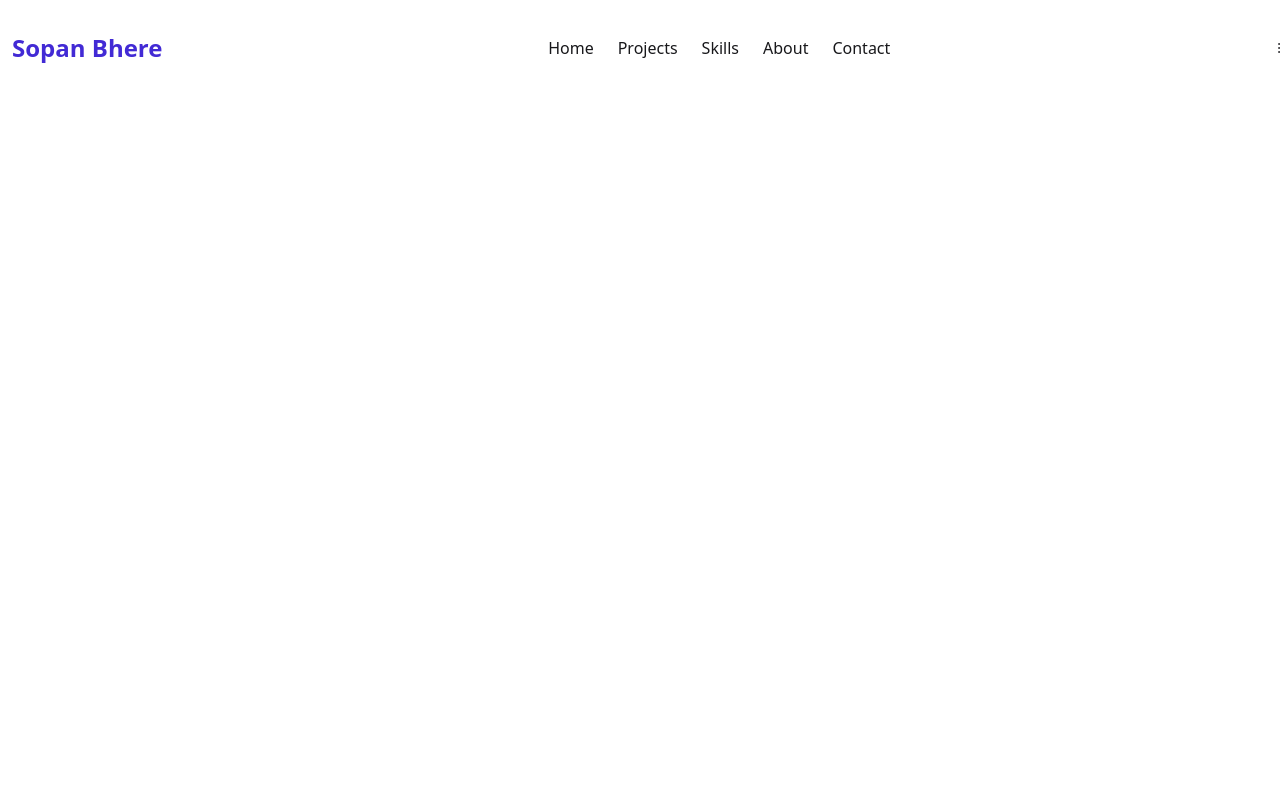
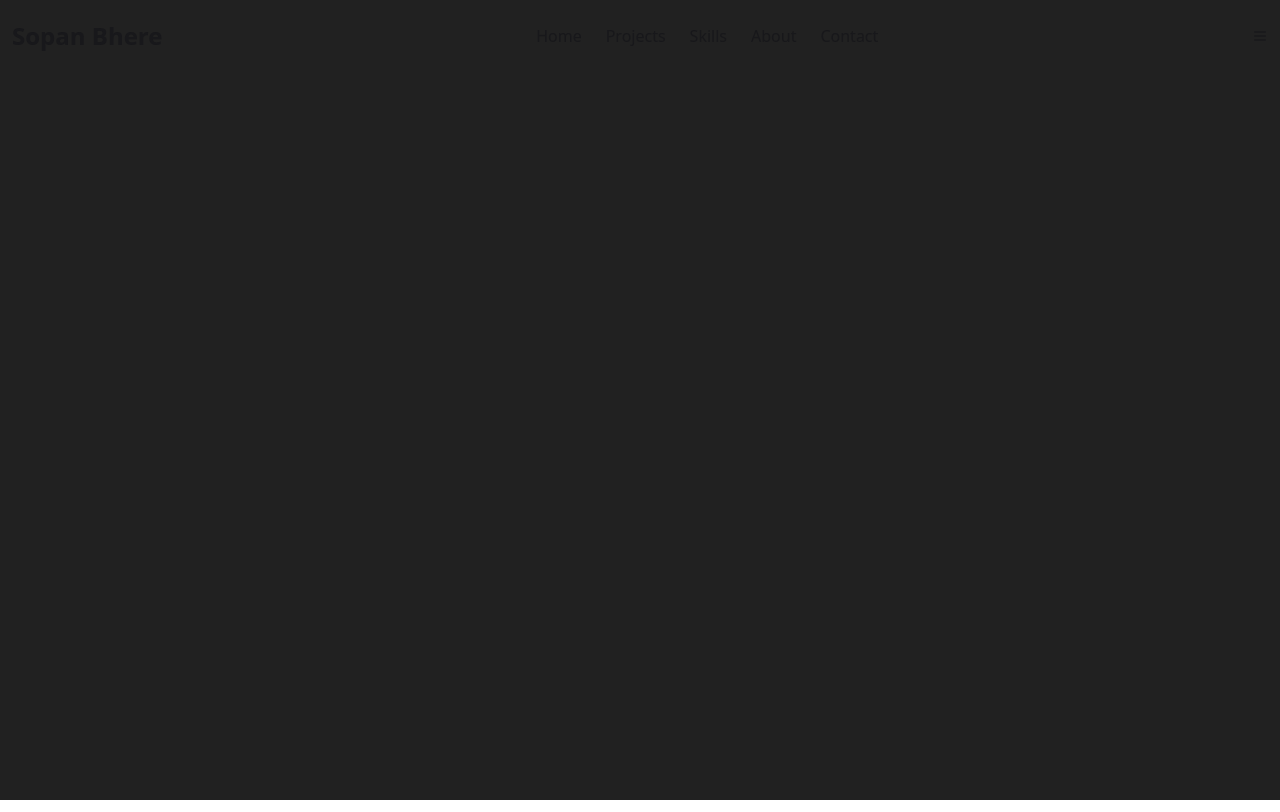
Before and after one commit to thesopan21/portfolio, a React (Vite) app: page / in a window 1280 px wide. Built offline with nearby package versions, Linux system fonts and the light colour scheme.

Commit message:
nav bar style updated

```diff
--- a/src/App.tsx
+++ b/src/App.tsx
@@ -17,9 +17,7 @@ const App = () => {
   ])
 
   return (
-    <div className="w-screen h-screen p-3">
-      <RouterProvider router={router} />
-    </div>
+    <RouterProvider router={router} />
   )
 }
 
--- a/src/components/NavBar/NavBar.tsx
+++ b/src/components/NavBar/NavBar.tsx
@@ -26,12 +26,12 @@ const NavBar = () => {
   return (
     <header
       className={`
-        fixed w-full z-50 transition-all duration-300
+        fixed w-full z-50 transition-all duration-300 px-3
         ${isScrolled ? 'bg-background/90 backdrop-blur-sm shadow-md py-3' : 'bg-transparent py-5'}
       `}
     >
       <div className="container flex items-center justify-between">
-        <a href="#home" className="text-2xl font-bold text-primary">
+        <a href="#home" className="text-2xl font-bold">
           Sopan Bhere
         </a>
 
--- a/src/index.css
+++ b/src/index.css
@@ -4,3 +4,8 @@
 @plugin "daisyui" {
   themes: light --default, dark --prefersdark;
 }
+
+
+.bg-background{
+  background-color: #212121;
+}
--- a/src/pages/Index.tsx
+++ b/src/pages/Index.tsx
@@ -19,7 +19,7 @@ const Index = () => {
     return (
       <div className="min-h-screen flex items-center justify-center bg-background">
         <div className="text-center">
-          <div className="w-16 h-16 rounded-full border-4 border-primary border-t-transparent animate-spin mx-auto mb-4"></div>
+          <div className="w-10 h-10 rounded-full border-4 border-amber-300 border-t-transparent animate-spin mx-auto mb-4"></div>
           <h2 className="text-xl font-semibold">Loading Portfolio...</h2>
         </div>
       </div>
```
